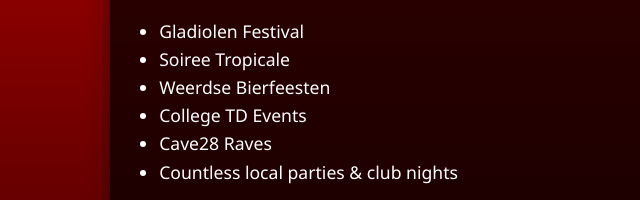
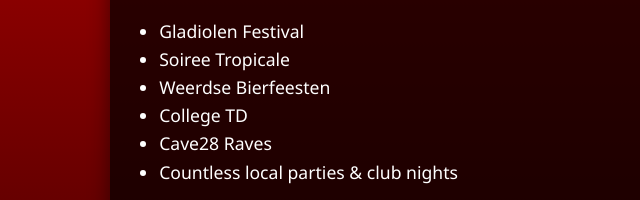
Before and after one commit to djv-lux/dj-vlux-presskit, a plain HTML site: page index.html in a window 1280 px wide. Shown: the part 1610-1810 px from the top of the page, 0-640 px from the left. Drawn offline with Linux system fonts and the light colour scheme.

Commit message:
Update index.html

```diff
--- a/index.html
+++ b/index.html
@@ -134,7 +134,7 @@
       <li>Gladiolen Festival</li>
       <li>Soiree Tropicale</li>
       <li>Weerdse Bierfeesten</li>
-      <li>College TD Events</li>
+      <li>College TD</li>
       <li>Cave28 Raves</li>
       <li>Countless local parties & club nights</li>
     </ul>
```
